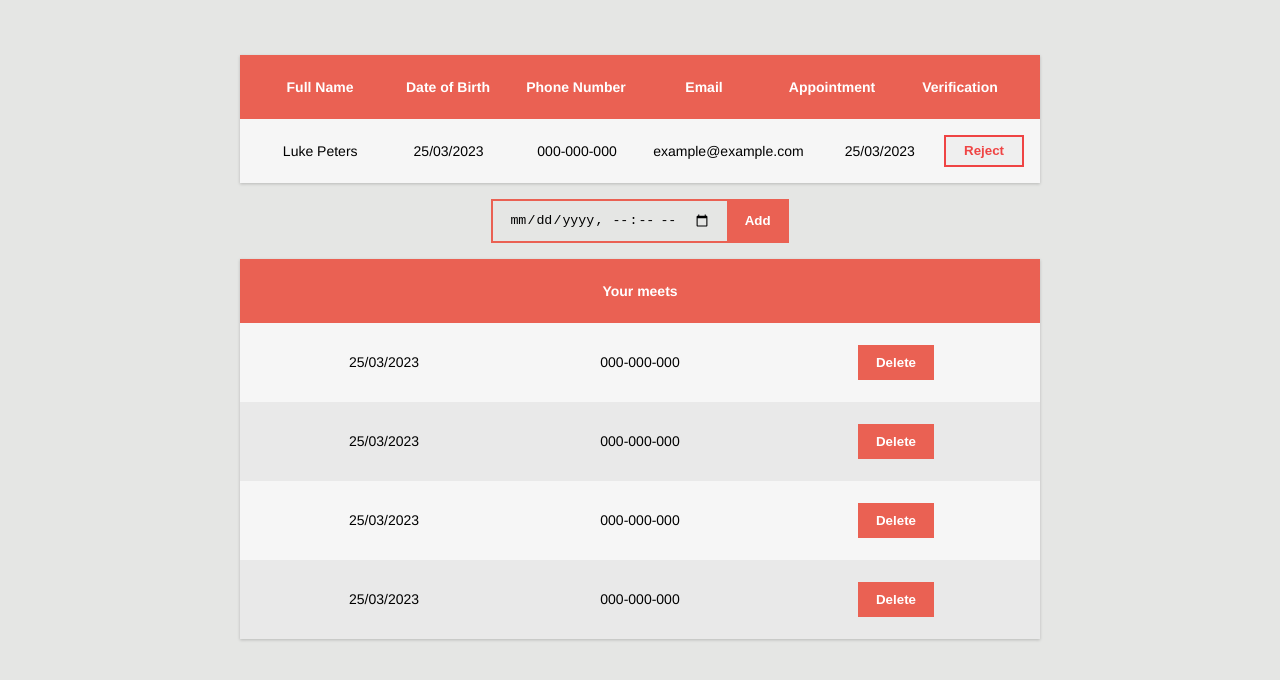
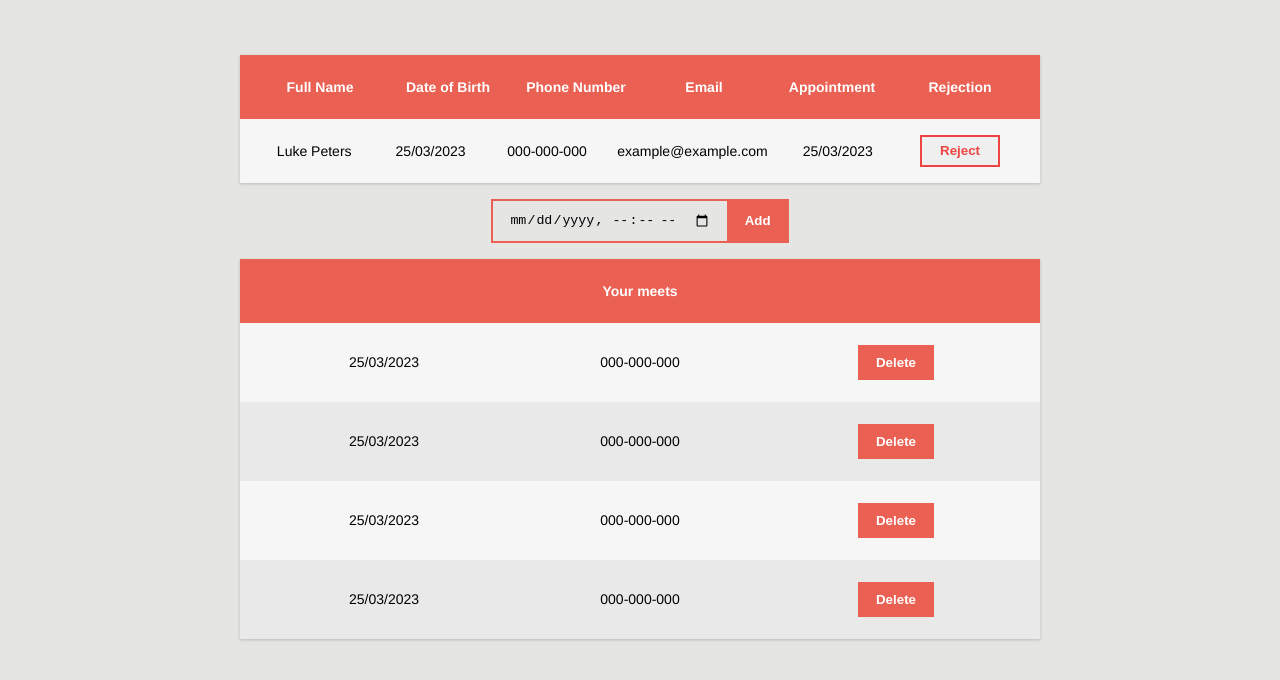
Before and after one commit to mustaphachqoubi/project, a plain HTML site: page doctorDashboard.html in a window 1280 px wide. Shown: the part 48-728 px from the top of the page. Drawn offline with Linux system fonts and the light colour scheme.

Commit message:
edited rejection title

```diff
--- a/doctorDashboard.css
+++ b/doctorDashboard.css
@@ -28,7 +28,7 @@ body {
   border: none;
   font-weight: bold;
   cursor: pointer;
-
+  margin: 0 1.5rem;
 }
 
 .reject{
--- a/doctorDashboard.html
+++ b/doctorDashboard.html
@@ -36,7 +36,7 @@
           Appointment
         </div>
         <div class="cell">
-          Verification
+          Rejection
         </div>
       </div>
 
```
